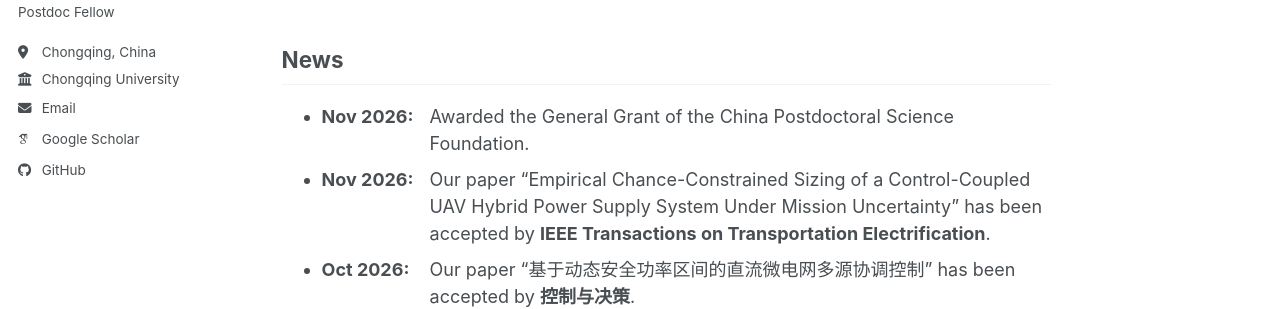
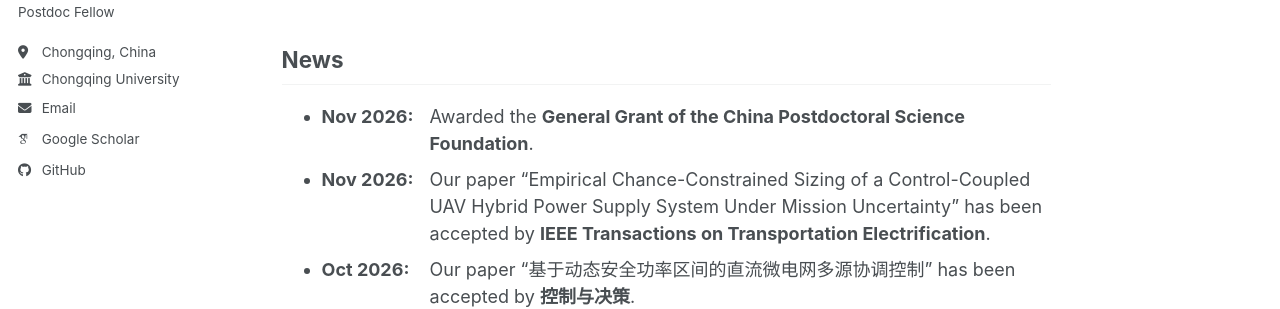
Before and after one commit to aowenjie-cyber/aowenjie-cyber.github.io, a Jekyll site: the page built from _pages/about.md, in a window 1280 px wide and 1342 px high. Shown: the part 409-718 px from the top of the window. Built offline with Jekyll 4.4.1, drawn with Linux system fonts in a browser that asks for light colours; some web fonts are replaced; a script bundle is joined from its source files by our own code; library files that are not in the unit come from our copies.

Commit message:
更新了博后基金项目加粗

```diff
--- a/_pages/about.md
+++ b/_pages/about.md
@@ -14,7 +14,7 @@ His research interests focus on the dynamic power supply limits and autonomous r
 
 ## News
 
-- **Nov 2026:** Awarded the General Grant of the China Postdoctoral Science Foundation.
+- **Nov 2026:** Awarded the **General Grant of the China Postdoctoral Science Foundation**.
 - **Nov 2026:** Our paper "Empirical Chance-Constrained Sizing of a Control-Coupled UAV Hybrid Power Supply System Under Mission Uncertainty" has been accepted by **IEEE Transactions on Transportation Electrification**.
 - **Oct 2026:** Our paper "基于动态安全功率区间的直流微电网多源协调控制" has been accepted by **控制与决策**.
 - **Sep 2026:** Awarded the **General Program of the Natural Science Foundation of Chongqing**.
```
